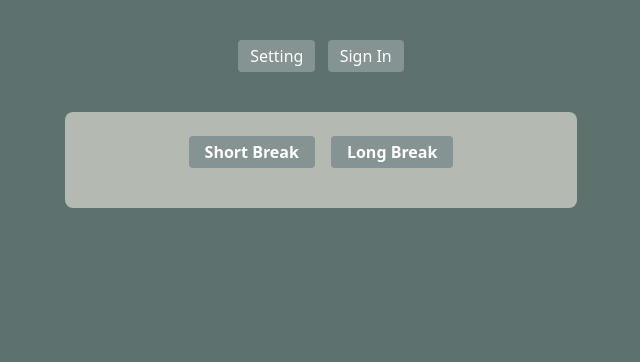
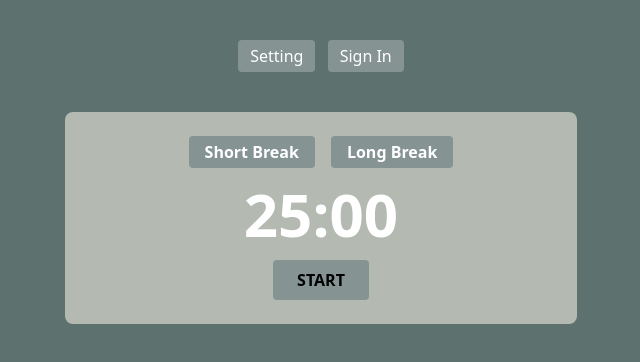
Before and after one commit to Khadeej01/Productivity-App, a plain HTML site: page kanjereb.html in a window 1280 px wide. Shown: the whole page, without its empty margins (319-959 px from the left). Drawn offline with nearby package versions, Linux system fonts and the light colour scheme.

Commit message:
timer section

```diff
--- a/kanjereb.html
+++ b/kanjereb.html
@@ -21,7 +21,9 @@
             <button class="text-white bg-[#859393] px-4 py-1 rounded text-white font-bold">Short Break</button>
             <button class="text-white bg-[#859393] px-4 py-1 rounded text-white font-bold">Long Break</button>
         </div>
-
+        <h2 class="text-6xl font-bold">25:00</h2>
+        <button class="bg-[#859393] text-black font-bold px-6 py-2 rounded mt-4">START</button>
+    </div>
 
 
 </body>
```
